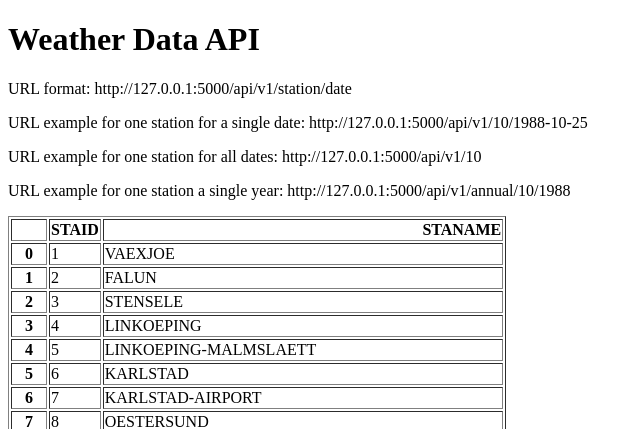
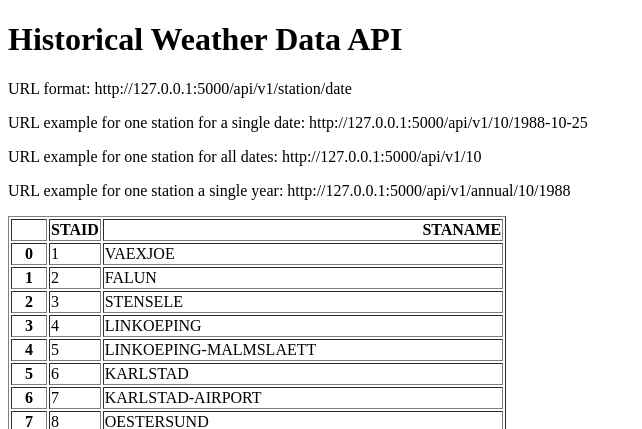
Before and after one commit to silas546/weather-api-flask, a Flask app: page / in a window 1280 px wide. Shown: the top 429 px of the page, without its empty margins (0-642 px from the left). Run offline with Flask 3, Linux system fonts and the light colour scheme.

```diff
--- a/templates/home.html
+++ b/templates/home.html
@@ -5,7 +5,7 @@
     <title>Title</title>
 </head>
 <body>
-    <h1>Weather Data API</h1>
+    <h1>Historical Weather Data API</h1>
     <p>URL format: http://127.0.0.1:5000/api/v1/station/date</p>
     <p>URL example for one station for a single date: http://127.0.0.1:5000/api/v1/10/1988-10-25</p>
     <p>URL example for one station for all dates: http://127.0.0.1:5000/api/v1/10</p>
```
Also changed, not shown: requirements.txt (added, +15 -0 lines), 1 other file.
